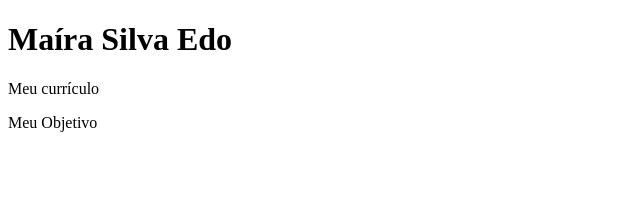
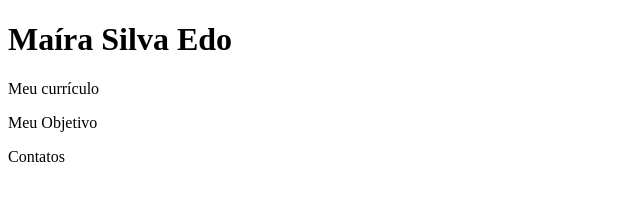
Before and after one commit to mah230617/gitegithub, a plain HTML site: page index.html in a window 1280 px wide. Shown: the full height of the page, 0-640 px from the left. Drawn offline with Linux system fonts and the light colour scheme.

Commit message:
adicionado Contatos no index.html

```diff
--- a/index.html
+++ b/index.html
@@ -9,5 +9,6 @@
     <h1>Maíra Silva Edo</h1>
     <p>Meu currículo</p>
     <p>Meu Objetivo</p>
+    <p>Contatos</p>
 </body>
 </html>
```
